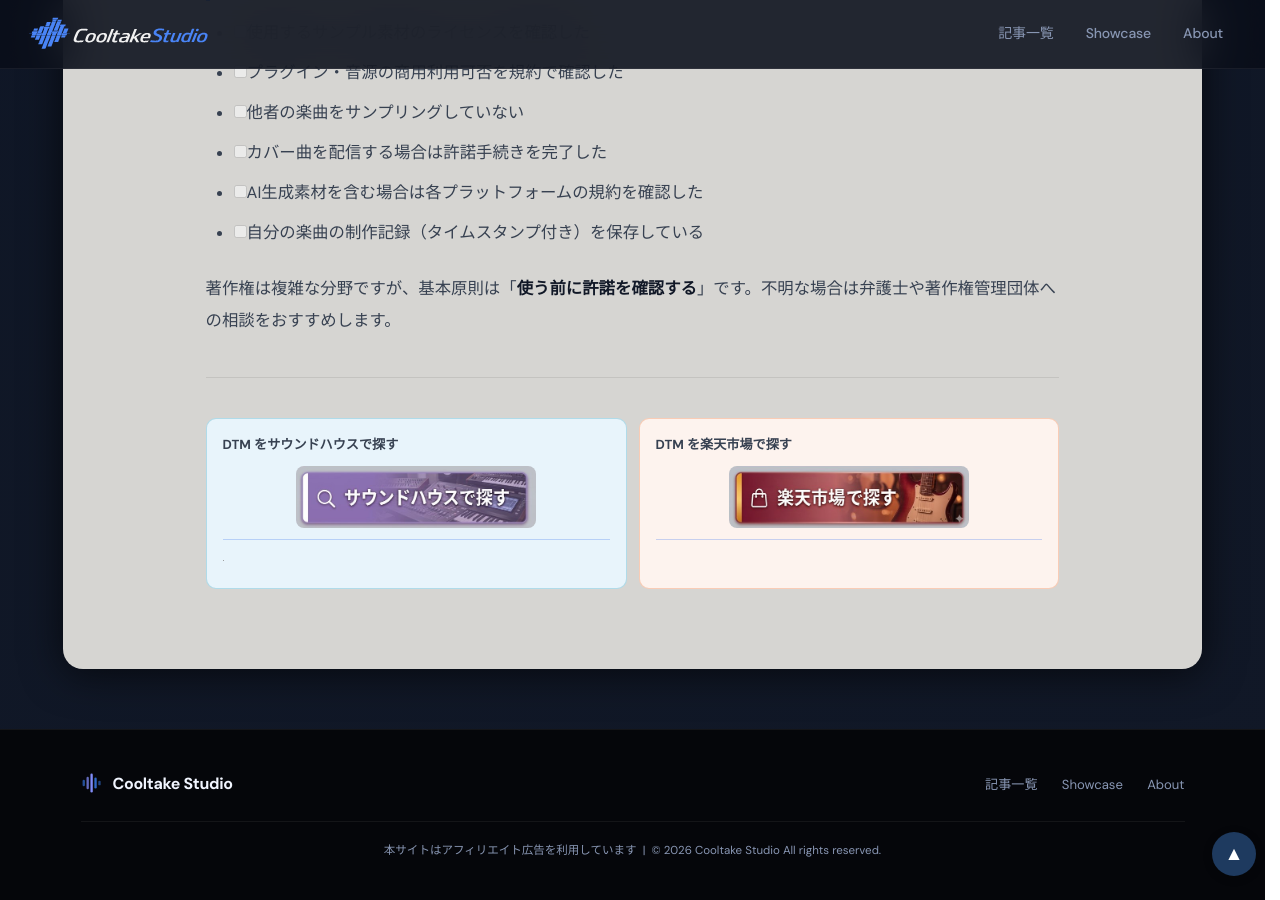
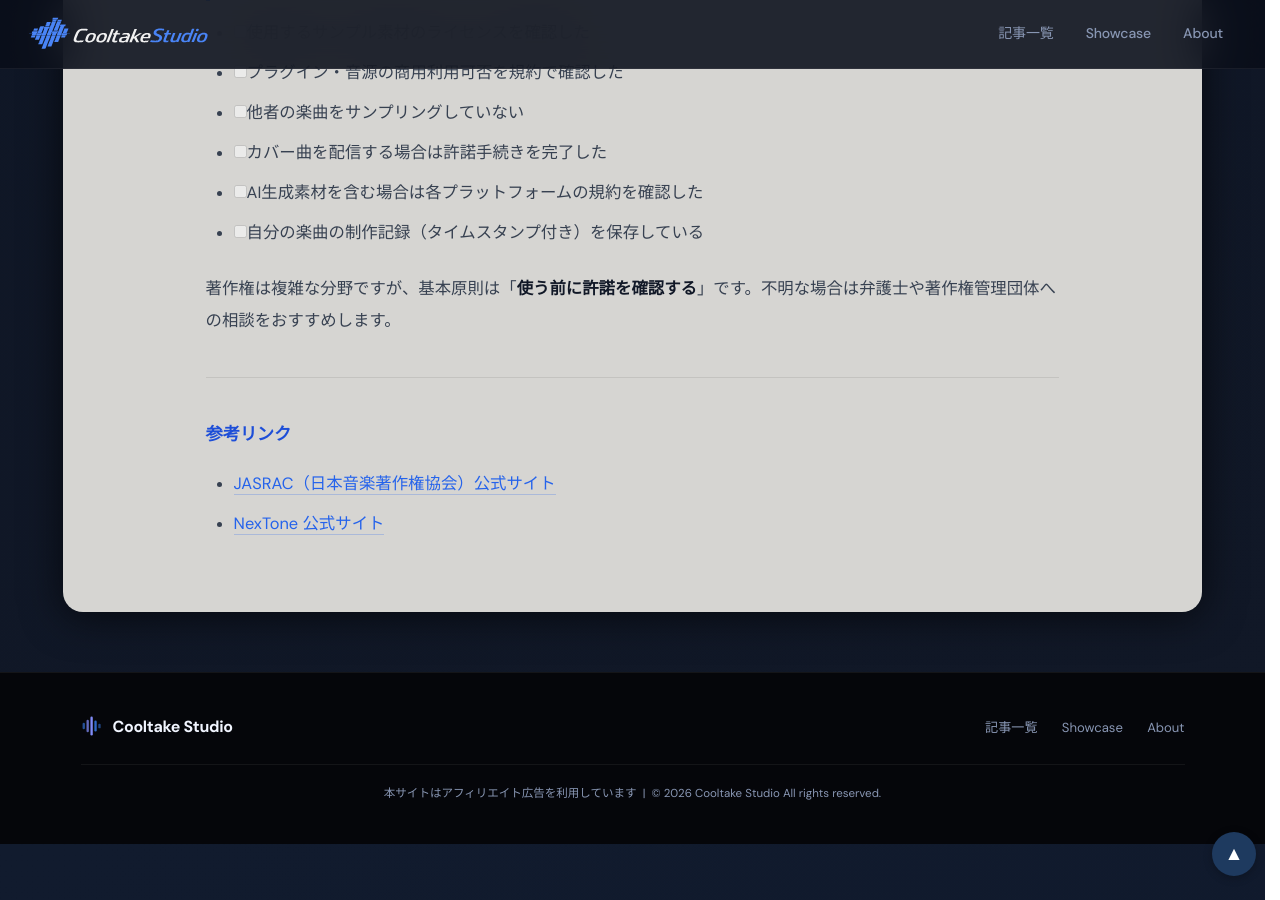
Before and after one commit to cooltake/cooltake.github.io, a Jekyll site: the page built from _posts/2026-05-24-music-copyright-basics.md, in a window 1280 px wide and 900 px high, scrolled down 5034 px. Built offline with Jekyll 4.4.1, drawn with Linux system fonts in a browser that asks for light colours; some web fonts are replaced.

Commit message:
content: remove out-of-context soundhouse CTA and add JASRAC/NexTone reference links (production)

```diff
--- a/_posts/2026-05-24-music-copyright-basics.md
+++ b/_posts/2026-05-24-music-copyright-basics.md
@@ -136,4 +136,7 @@ AI音楽ツールで生成された楽曲の著作権は、現在も法整備が
 
 ---
 
-<div style="display:flex;gap:.75rem;margin:2rem 0;"><div style="flex:1;padding:.8rem 1rem 1rem;background:#e8f4fb;border-radius:10px;border:1px solid rgba(8,145,178,.25);"><span style="display:block;margin:0 0 .5rem;color:#374151;font-size:.82rem;font-weight:bold;">DTM をサウンドハウスで探す</span><a href="https://h.accesstrade.net/sp/cc?rk=01001xqc00os63&url=https%3A%2F%2Fwww.soundhouse.co.jp%2Fsearch%2Findex%2F%3Fsearch_all%3DDTM" rel="nofollow" referrerpolicy="no-referrer-when-downgrade" style="display:block;text-decoration:none;text-align:center;"><img src="/assets/images/btn-soundhouse.jpg" alt="サウンドハウスで探す" width="240" style="height:auto;border-radius:8px;display:inline-block;"></a><img src="https://h.accesstrade.net/sp/rr?rk=01001xqc00os63" width="1" height="1" border="0" alt="" loading="lazy"></div><div style="flex:1;padding:.8rem 1rem 1rem;background:#fdf3ee;border-radius:10px;border:1px solid rgba(234,88,12,.25);"><span style="display:block;margin:0 0 .5rem;color:#374151;font-size:.82rem;font-weight:bold;">DTM を楽天市場で探す</span><a href="https://search.rakuten.co.jp/search/mall/DTM+音楽制作/" rel="nofollow" referrerpolicy="no-referrer-when-downgrade" style="display:block;text-decoration:none;text-align:center;"><img src="/assets/images/btn-rakuten.jpg" alt="楽天市場で探す" width="240" style="height:auto;border-radius:8px;display:inline-block;"></a></div></div>
+### 参考リンク
+
+- [JASRAC（日本音楽著作権協会）公式サイト](https://www.jasrac.or.jp/)
+- [NexTone 公式サイト](https://www.nex-tone.co.jp/)
```
